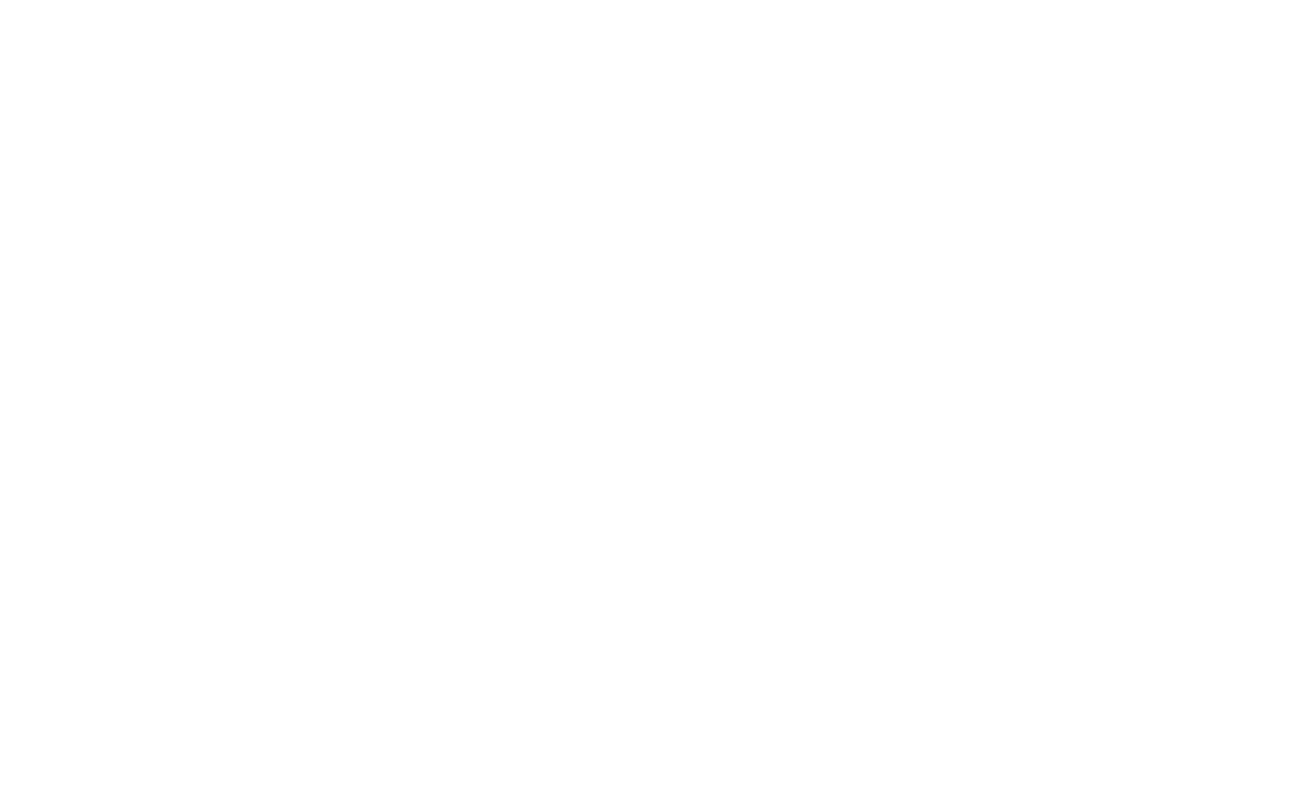
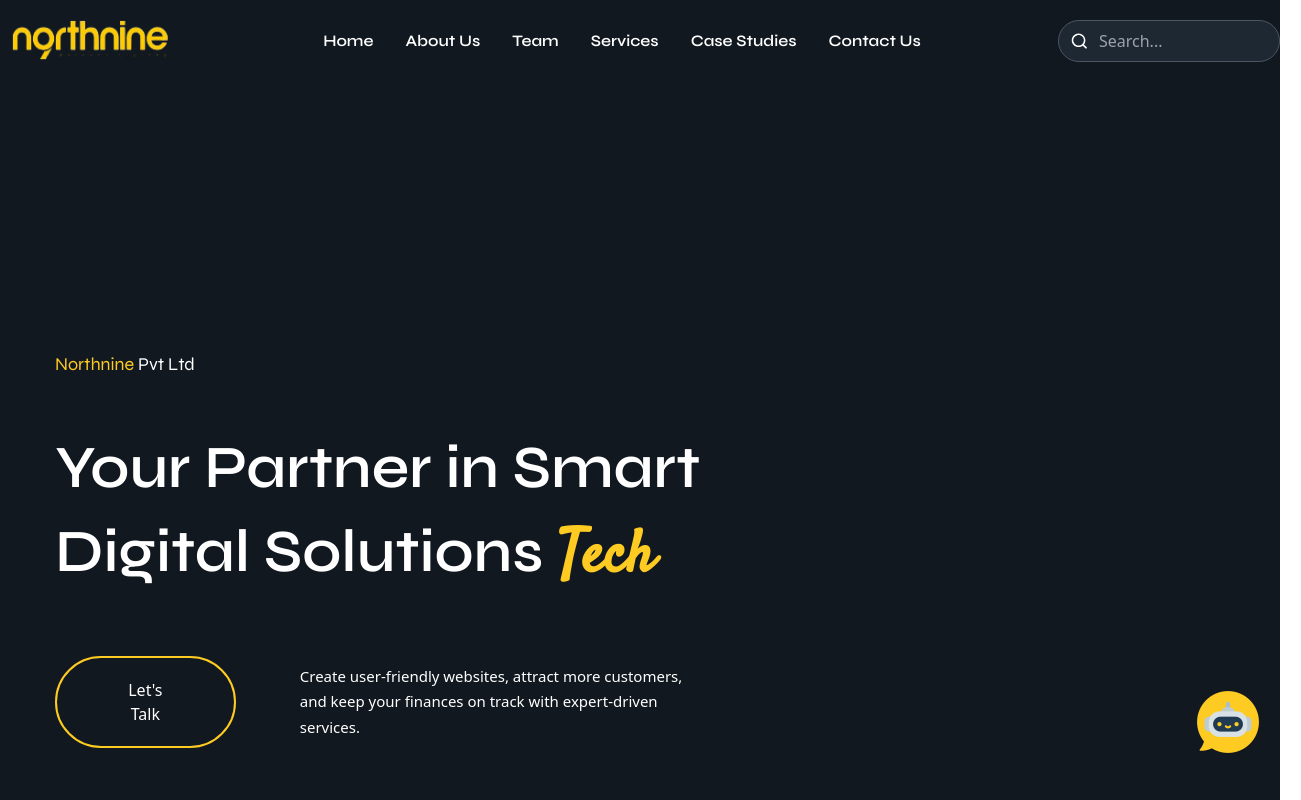
Before and after one commit to Mustajaaab/Northine, a React (Vite) app: page / in a window 1280 px wide. Before the commit this address had no page. Shown: the top 800 px of the page, 1301 px wide, since content can reach past the window. Built offline with nearby package versions, Linux system fonts and the light colour scheme; a web font is replaced by a local one.

Commit message:
fix the route isssue

```diff
--- a/package.json
+++ b/package.json
@@ -14,9 +14,9 @@
     "prop-types": "^15.8.1",
     "react": "^18.3.1",
     "react-dom": "^18.3.1",
+    "react-icons": "^5.4.0",
     "react-phone-input-2": "^2.15.1",
-    "react-icons": "^5.4.0",
-    "react-router-dom": "^7.0.1",
+    "react-router-dom": "^7.1.1",
     "swiper": "^11.1.15"
   },
   "devDependencies": {
--- a/src/App.jsx
+++ b/src/App.jsx
@@ -5,17 +5,18 @@ import Team from './pages/Team';
 import About from './pages/About';
 import Services from './pages/Services';
 import Casestudies from './pages/casestudies';
-import Contact from './pages/Contact-Us'
+import Contact from './pages/Contact-Us';
 
 function App() {
   return (
     <Routes>
+      <Route path="/" element={<Home />} />
       <Route path="/home" element={<Home />} />
       <Route path="/team" element={<Team />} />
       <Route path="/about" element={<About />} />
       <Route path="/services" element={<Services />} />
       <Route path="/case-studies" element={<Casestudies />} />
-      <Route path="/Contact-Us" element={<Contact />} />
+      <Route path="/contact-us" element={<Contact />} />
     </Routes>
   );
 }
```
Also changed, not shown: 1 other file (tests, documents, lock files or other folders).
